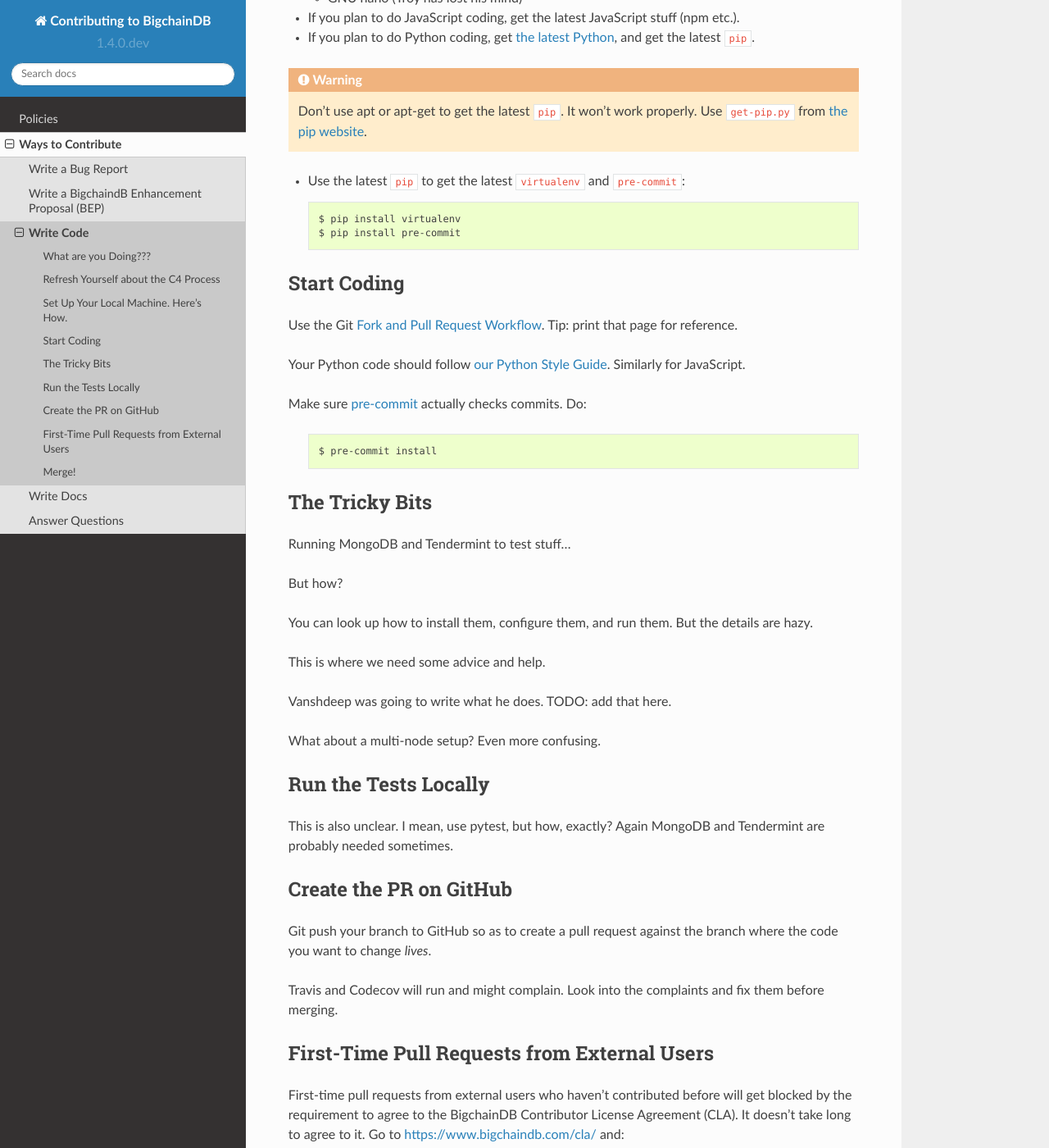
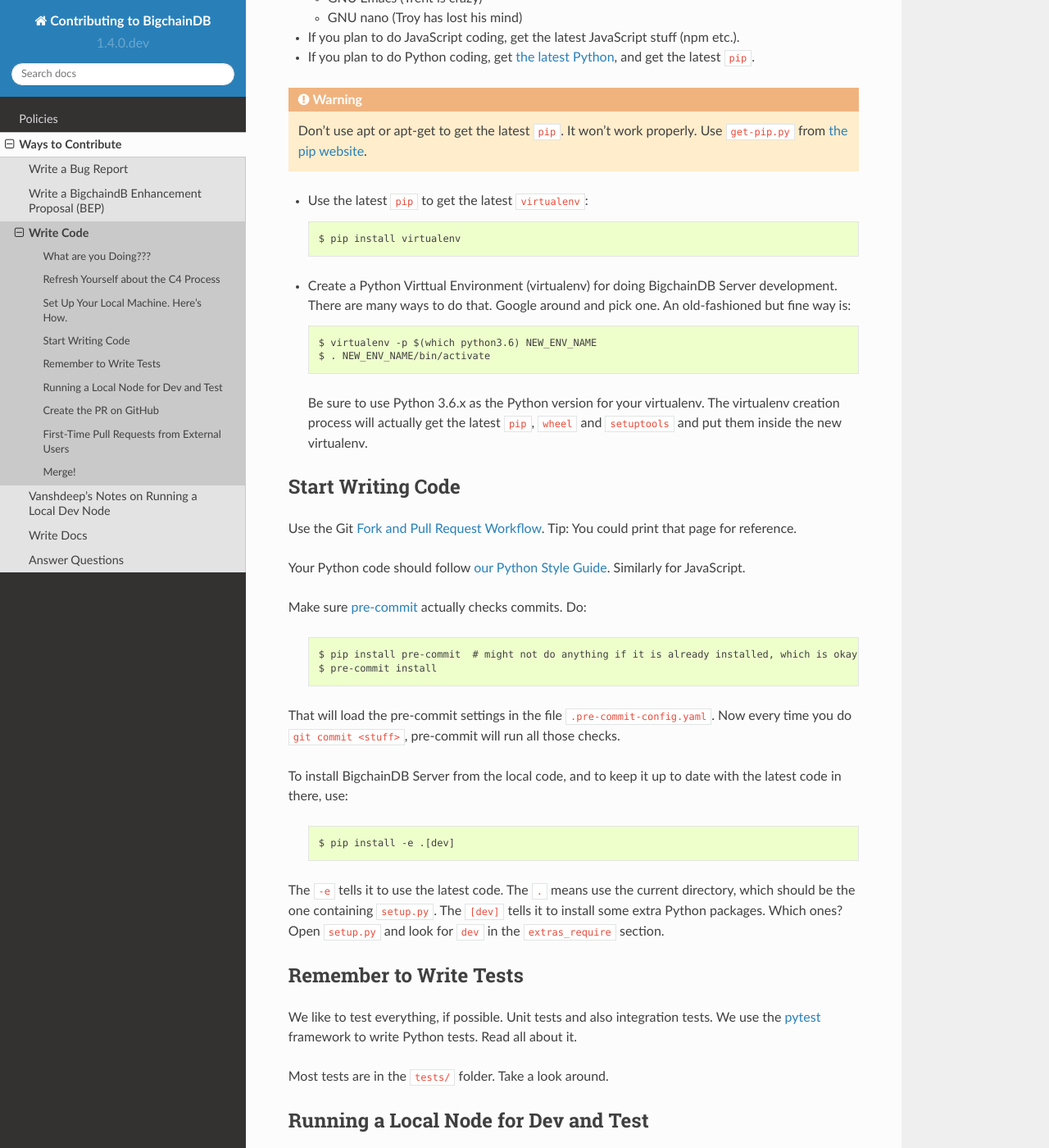
Before and after one commit to bigchaindb/bigchaindb, a Sphinx documentation site: the page built from docs/contributing/source/ways-can-contribute/write-code.rst, in a window 1280 px wide and 1400 px high, scrolled down 726 px. Shown: the whole window at 82% size. Built offline with Sphinx 7.4.7 and the Read the Docs theme 2.0.0, drawn with Linux system fonts in a browser that asks for light colours; the version number is read from the project's files by our own code; some of the changed text lies outside the part shown.

Commit message:
Revisions to: Contributing to BigchainDB (docs)

```diff
--- a/docs/contributing/source/cross-project-policies/index.rst
+++ b/docs/contributing/source/cross-project-policies/index.rst
@@ -7,5 +7,5 @@
 
    code-of-conduct
    shared-workspace
+   release-process-note
    release-process
-   release-process-note
--- a/docs/contributing/source/index.rst
+++ b/docs/contributing/source/index.rst
@@ -11,9 +11,8 @@
 - `py-abci <https://github.com/davebryson/py-abci>`_ (a Python package we use)
 - `BigchainDB Enhancement Proposals (BEPs) <https://github.com/bigchaindb/BEPs>`_
 
-
-Ways You Might Contribute
--------------------------
+Contents
+--------
 
 .. toctree::
    :maxdepth: 2
--- a/docs/contributing/source/ways-can-contribute/index.rst
+++ b/docs/contributing/source/ways-can-contribute/index.rst
@@ -7,5 +7,6 @@
    bug-report
    write-a-bep
    write-code
+   vanshdeep-notes
    write-docs
    answer-questions
--- a/docs/contributing/source/ways-can-contribute/write-code.rst
+++ b/docs/contributing/source/ways-can-contribute/write-code.rst
@@ -22,6 +22,8 @@
 Set Up Your Local Machine. Here's How.
 --------------------------------------
 
+- Make sure you have Git installed.
+
 - Get a text editor. Internally, we like:
 
   - Vim
@@ -41,18 +43,28 @@
    Don't use apt or apt-get to get the latest ``pip``. It won't work properly. Use ``get-pip.py``
    from `the pip website <https://pip.pypa.io/en/stable/installing/>`_.
 
-- Use the latest ``pip`` to get the latest ``virtualenv`` and ``pre-commit``:
+- Use the latest ``pip`` to get the latest ``virtualenv``:
 
   .. code::
 
      $ pip install virtualenv
-     $ pip install pre-commit
+
+- Create a Python Virttual Environment (virtualenv) for doing BigchainDB Server development. There are many ways to do that. Google around and pick one.
+  An old-fashioned but fine way is:
+
+  .. code::
+
+     $ virtualenv -p $(which python3.6) NEW_ENV_NAME
+     $ . NEW_ENV_NAME/bin/activate
+
+  Be sure to use Python 3.6.x as the Python version for your virtualenv. The virtualenv creation process will actually get the
+  latest ``pip``, ``wheel`` and ``setuptools`` and put them inside the new virtualenv.
 
 
-Start Coding
-------------
+Start Writing Code
+------------------
 
-Use the Git `Fork and Pull Request Workflow <https://github.com/susam/gitpr>`_. Tip: print that page for reference.
+Use the Git `Fork and Pull Request Workflow <https://github.com/susam/gitpr>`_. Tip: You could print that page for reference.
 
 Your Python code should follow `our Python Style Guide <https://github.com/bigchaindb/bigchaindb/blob/master/PYTHON_STYLE_GUIDE.md>`_.
 Similarly for JavaScript.
@@ -61,29 +73,38 @@
 
   .. code::
 
+     $ pip install pre-commit  # might not do anything if it is already installed, which is okay
      $ pre-commit install
 
+That will load the pre-commit settings in the file ``.pre-commit-config.yaml``. Now every time you do ``git commit <stuff>``, pre-commit
+will run all those checks.
 
-The Tricky Bits
----------------
+To install BigchainDB Server from the local code, and to keep it up to date with the latest code in there, use:
 
-Running MongoDB and Tendermint to test stuff...
+  .. code::
 
-But how?
+     $ pip install -e .[dev]
 
-You can look up how to install them, configure them, and run them. But the details are hazy.
-
-This is where we need some advice and help.
-
-Vanshdeep was going to write what he does. TODO: add that here.
-
-What about a multi-node setup? Even more confusing.
+The ``-e`` tells it to use the latest code. The ``.`` means use the current directory, which should be the one containing ``setup.py``.
+The ``[dev]`` tells it to install some extra Python packages. Which ones? Open ``setup.py`` and look for ``dev`` in the ``extras_require`` section.
 
 
-Run the Tests Locally
----------------------
+Remember to Write Tests
+-----------------------
 
-This is also unclear. I mean, use pytest, but how, exactly? Again MongoDB and Tendermint are probably needed sometimes.
+We like to test everything, if possible. Unit tests and also integration tests. We use the `pytest <https://docs.pytest.org/en/latest/>`_
+framework to write Python tests. Read all about it.
+
+Most tests are in the ``tests/`` folder. Take a look around.
+
+
+Running a Local Node for Dev and Test
+-------------------------------------
+
+This is tricky and personal. Different people do it different ways. We documented some of those on separate pages.
+
+- `Vanshdeep's notes on dev node setup and running all tests locally <vanshdeep-notes.html>`_
+- More to come? (Potentially: using Docker Compose, Kubernetes and Minikube, or Ansible.)
 
 
 Create the PR on GitHub
```
Also changed, not shown: docs/contributing/source/cross-project-policies/release-process-note.md (+8 -3 lines), docs/contributing/source/ways-can-contribute/vanshdeep-notes.md (added, +162 -0 lines), docs/contributing/source/ways-can-contribute/write-a-bep.md (+1 -1 lines).
